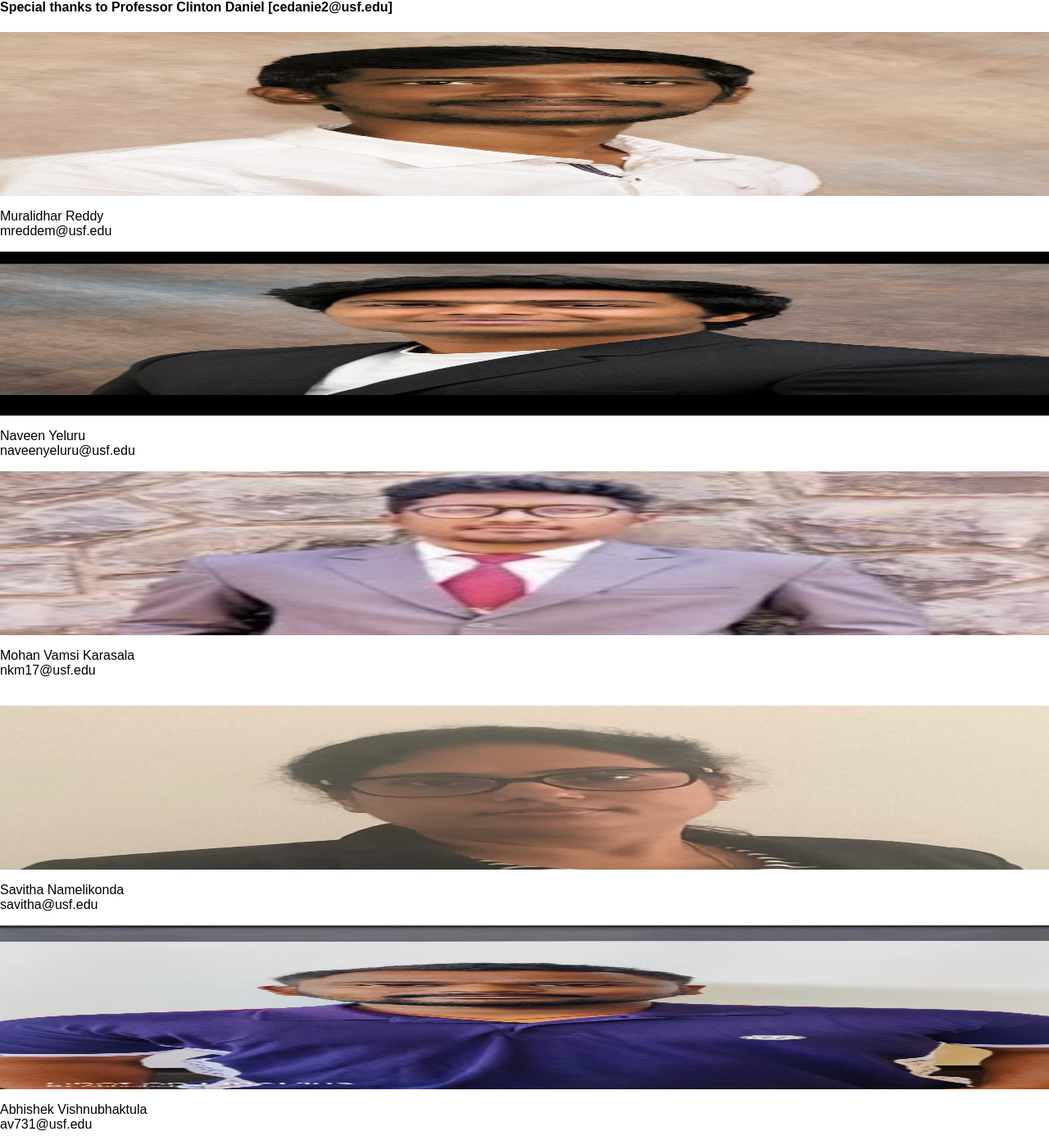
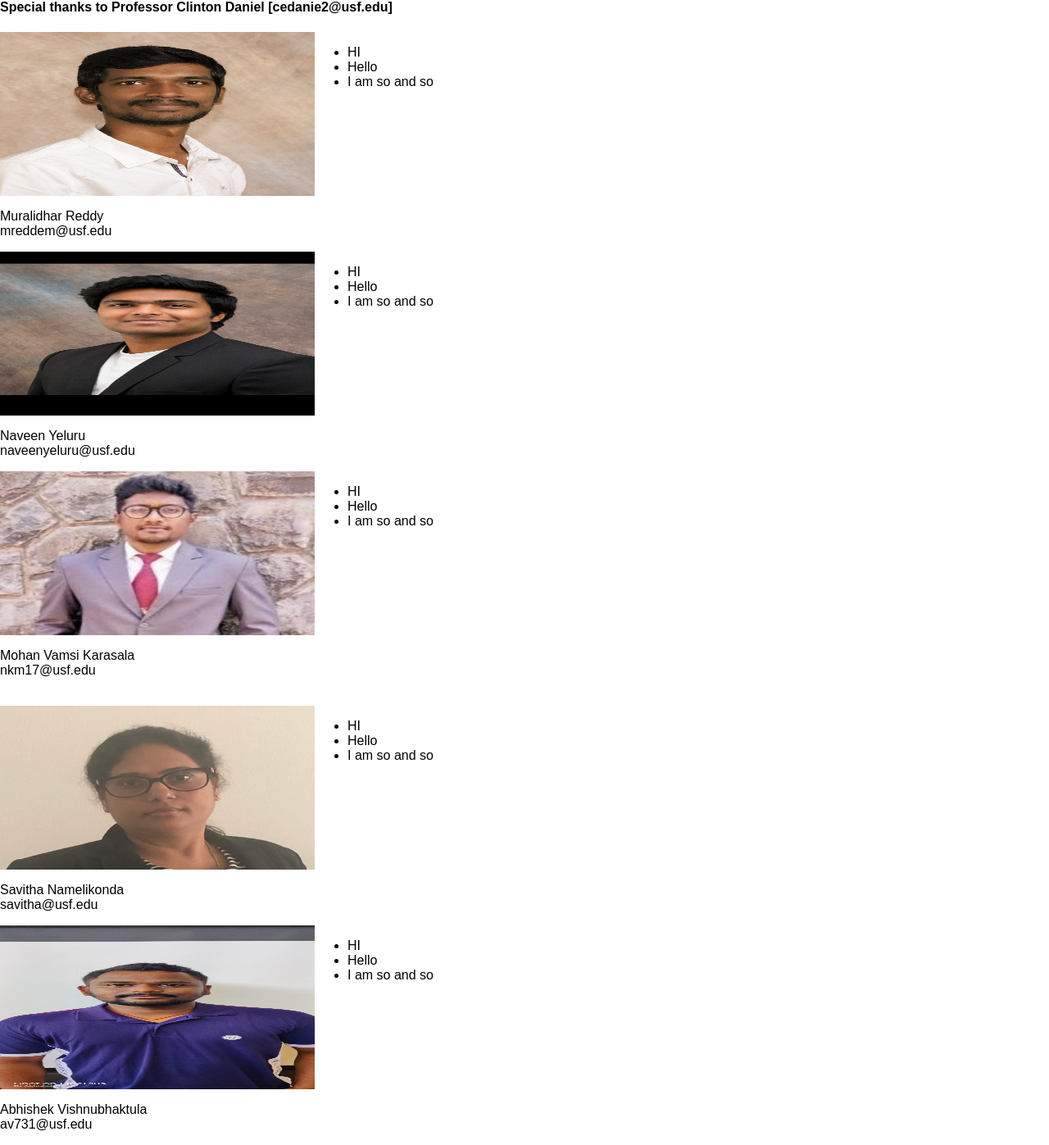
Before and after one commit to rmuralidharr/DIS, a plain HTML site: page Project/html/About.html in a window 1280 px wide. Shown: the whole page at 82% size. Drawn offline with Linux system fonts and the light colour scheme; files that its build step writes are made by us from their sources.

Commit message:
Adds & About changes

```diff
--- a/Project/css/main.css
+++ b/Project/css/main.css
@@ -87,7 +87,6 @@ footer {
     width:100%;
 }
 image-item img {
-  width: 200px;
   height: 200px;
 }
 div.cont{
--- a/Project/html/About.html
+++ b/Project/html/About.html
@@ -10,25 +10,72 @@
 
   <div class="image-container">
     <h4>Special thanks to Professor Clinton Daniel [cedanie2@usf.edu]</h4>
-        <div class="image-item">
+    <div style="display: flex;">
+      <div style="width:30%">
         <img src="../img/Murali.jpeg" alt="Muralidhar Reddy" width="200" height="200">
         <p>Muralidhar Reddy<br>mreddem@usf.edu</p>
       </div>
-        <div class="image-item">
+      <div style="width:50%">
+        <ul>
+          <li>HI</li>
+          <li>Hello</li>
+          <li>I am so and so</li>
+        </ul>
+      </div>
+    </div>
+
+    <div style="display: flex;">
+      <div style="width:30%">
         <img src="../img/Naveen Yeluru.png" alt="Image 2" width="200" height="200">
         <p>Naveen Yeluru<br>naveenyeluru@usf.edu</p>
       </div>
-        <div class="image-item">
+      <div style="width:50%">
+        <ul>
+          <li>HI</li>
+          <li>Hello</li>
+          <li>I am so and so</li>
+        </ul>
+      </div>
+    </div>
+
+    <div style="display: flex;">
+      <div style="width:30%">
         <img src="../img/Mohan Vamsi Karasala.png" alt="Image 3" width="200" height="200">
         <p>Mohan Vamsi Karasala<br>nkm17@usf.edu</p><br>
       </div>
-        <div class="image-item">
+      <div style="width:50%">
+        <ul>
+          <li>HI</li>
+          <li>Hello</li>
+          <li>I am so and so</li>
+        </ul>
+      </div>
+    </div>
+    <div style="display: flex;">
+      <div style="width:30%">
         <img src="../img/Savitha.png" alt="Image 4" width="200" height="200">
         <p>Savitha Namelikonda<br>savitha@usf.edu</p>
       </div>
-        <div class="image-item">
+      <div style="width:50%">
+        <ul>
+          <li>HI</li>
+          <li>Hello</li>
+          <li>I am so and so</li>
+        </ul>
+      </div>
+    </div>
+    <div style="display: flex;">
+      <div style="width:30%">
         <img src="../img/Abhishek Vishnubhaktula.png" alt="Image 5" width="200" height="200">
         <p>Abhishek Vishnubhaktula<br>av731@usf.edu</p>
+      </div>
+      <div style="width:50%">
+        <ul>
+          <li>HI</li>
+          <li>Hello</li>
+          <li>I am so and so</li>
+        </ul>
+      </div>
     </div>
   </div>
 
```
Also changed, not shown: Project/html/AI Maker.html (+44 -1 lines), Project/index.html (+6 -2 lines). Lines whose indentation alone changed are shown as unchanged.
